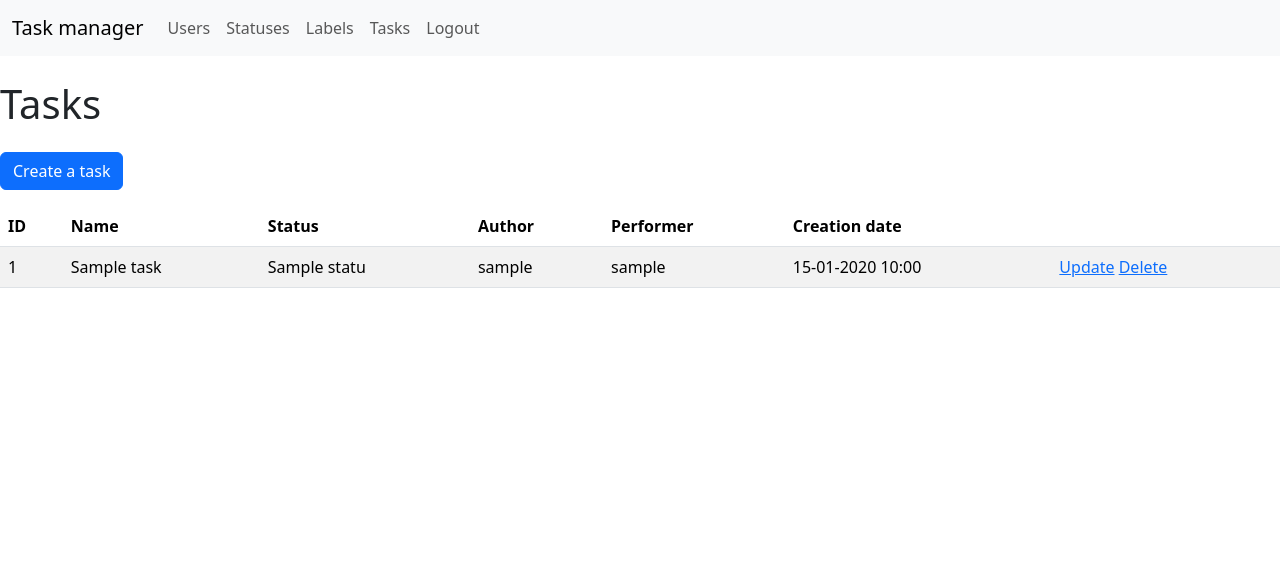
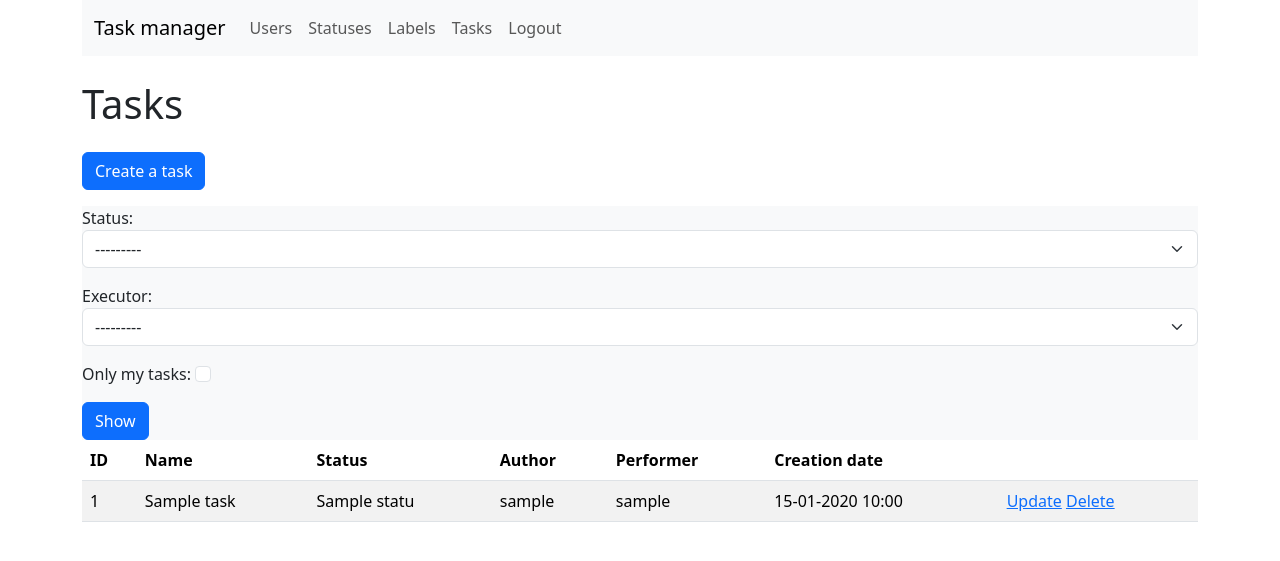
Before and after one commit to saintodes/python-project-52, a Django app: page /tasks/ in a window 1280 px wide. Shown: the top 561 px of the page. Run offline with Django 5.2, Linux system fonts and the light colour scheme; a user stored in the database is signed in; tables that the repository leaves empty hold one stand-in row (values such as "Sample post"); some libraries are stand-ins or nearby versions.

Commit message:
Created tasks filtration

```diff
--- a/task_manager/templates/task_manager/base.html
+++ b/task_manager/templates/task_manager/base.html
@@ -9,7 +9,7 @@
     {% load django_bootstrap5 %}
     {% bootstrap_css %}
 </head>
-<body>
+<body class="container wrapper flex-grow-1">
 <header>
     {% include 'task_manager/navbar.html' %}
     {% bootstrap_messages %}
--- a/tasks/forms.py
+++ b/tasks/forms.py
@@ -40,8 +40,6 @@ class CreateTaskForm(forms.ModelForm):
             raise ValidationError(gettext("Task length cannot exceed 150 characters."))
         return name
 
-
-
     def save(self, commit=True, *args, **kwargs):
         task = super(CreateTaskForm, self).save(commit=False, *args, **kwargs)
         if not task.performer_user_id:
@@ -49,3 +47,13 @@ class CreateTaskForm(forms.ModelForm):
         if commit:
             task.save()
         return task
+
+
+class TaskFilterForm(forms.Form):
+    status = forms.ModelChoiceField(queryset=Status.objects.all(), required=False, label=gettext('Status'),
+                                    widget=forms.Select(attrs={'class': 'form-select'}))
+    executor = forms.ModelChoiceField(queryset=get_user_model().objects.all(), required=False,
+                                      label=gettext('Executor'), to_field_name="id",
+                                      widget=forms.Select(attrs={'class': 'form-select'}))
+    self_tasks = forms.BooleanField(required=False, label=gettext('Only my tasks'),
+                                    widget=forms.CheckboxInput(attrs={'class': 'form-check-input'}))
--- a/tasks/templates/tasks/tasks_list.html
+++ b/tasks/templates/tasks/tasks_list.html
@@ -4,6 +4,13 @@
 {% block content %}
 <h1 class="my-4">{% trans "Tasks" %}</h1>
 <a class="btn btn-primary mb-3" href="{% url 'tasks:create' %}">{% trans 'Create a task' %}</a>
+
+<!-- Filtration form -->
+<form method="get" class="card-body bg-light">
+    {{ filter_form.as_p }}
+    <button type="submit" class="btn btn-primary mb3">{% trans 'Show' %}</button>
+</form>
+
 <table class="table table-striped">
   <thead>
     <tr>
@@ -20,18 +27,22 @@
   {% if tasks_list %}
     {% for task in tasks_list %}
       <tr>
-        <td>{{task.id}}</td>
-        <td>{{task.name}}</td>
-        <td>{{task.status}}</td>
-        <td>{{task.created_by_user_id}}</td>
-        <td>{{task.performer_user_id}}</td>
-        <td>{{task.time_create|date:'d-m-Y H:i'}}</td>
+        <td>{{ task.id }}</td>
+        <td>{{ task.name }}</td>
+        <td>{{ task.status }}</td>
+        <td>{{ task.created_by_user_id }}</td>
+        <td>{{ task.performer_user_id }}</td>
+        <td>{{ task.time_create|date:'d-m-Y H:i' }}</td>
         <td>
           <a href="{% url 'tasks:update' task.id %}">{% trans 'Update' %}</a>
           <a href="{% url 'tasks:delete' task.id %}">{% trans 'Delete' %}</a>
         </td>
       </tr>
     {% endfor %}
+  {% else %}
+      <tr>
+          <td colspan="7">{% trans 'No tasks found' %}</td>
+      </tr>
   {% endif %}
   </tbody>
 </table>
--- a/tasks/views.py
+++ b/tasks/views.py
@@ -1,5 +1,5 @@
 from django.contrib import messages
-from django.contrib.auth.mixins import LoginRequiredMixin, AccessMixin
+from django.contrib.auth.mixins import LoginRequiredMixin
 from django.contrib.messages.views import SuccessMessageMixin
 from django.urls import reverse_lazy
 from django.utils.translation import gettext
@@ -8,7 +8,7 @@ from django.views.generic import ListView, CreateView, UpdateView, DeleteView
 from task_manager.mixins import UserIsTaskCreatorOrSuperUserMixin
 from tasks.models import Tasks
 from statuses.models import Status
-from tasks.forms import CreateTaskForm
+from tasks.forms import CreateTaskForm, TaskFilterForm
 from task_manager.utils import FLASH_MESSAGES_TEXT
 
 
@@ -19,7 +19,27 @@ class TasksView(LoginRequiredMixin, ListView):
     title_page = gettext('Tasks')
 
     def get_queryset(self):
-        return Tasks.objects.only('id', 'name', 'status', 'created_by_user_id', 'time_create')
+        queryset = Tasks.objects.prefetch_related('status', 'created_by_user_id', 'performer_user_id')
+        form = TaskFilterForm(self.request.GET)
+
+        if form.is_valid():
+            status = form.cleaned_data.get('status')
+            executor = form.cleaned_data.get('executor')
+            self_tasks = form.cleaned_data.get('self_tasks')
+
+            if status:
+                queryset = queryset.filter(status=status)
+            if executor:
+                queryset = queryset.filter(performer_user_id=executor)
+            if self_tasks:
+                queryset = queryset.filter(created_by_user_id=self.request.user)
+
+        return queryset
+
+    def get_context_data(self, **kwargs):
+        context = super().get_context_data(**kwargs)
+        context['filter_form'] = TaskFilterForm(self.request.GET)
+        return context
 
 
 class TasksCreateView(LoginRequiredMixin, CreateView):
--- a/users/forms.py
+++ b/users/forms.py
@@ -8,7 +8,8 @@ from django.utils.translation import gettext
 
 class RegisterUserForm(UserCreationForm):
     username = forms.CharField(label="Login", widget=forms.TextInput(attrs={'class': 'form-control'}),
-                               help_text=gettext("Required field. No more than 150 characters. Only letters, numbers, and symbols. @/./+/-/_."))
+                               help_text=gettext(
+                                   "Required field. No more than 150 characters. Only letters, numbers, and symbols. @/./+/-/_."))
     password1 = forms.CharField(label="Password", widget=forms.PasswordInput(
         attrs={'class': 'form-control', "autocomplete": "new-password"}),
                                 help_text=gettext('Your password must contain at least 3 characters.'))
```
